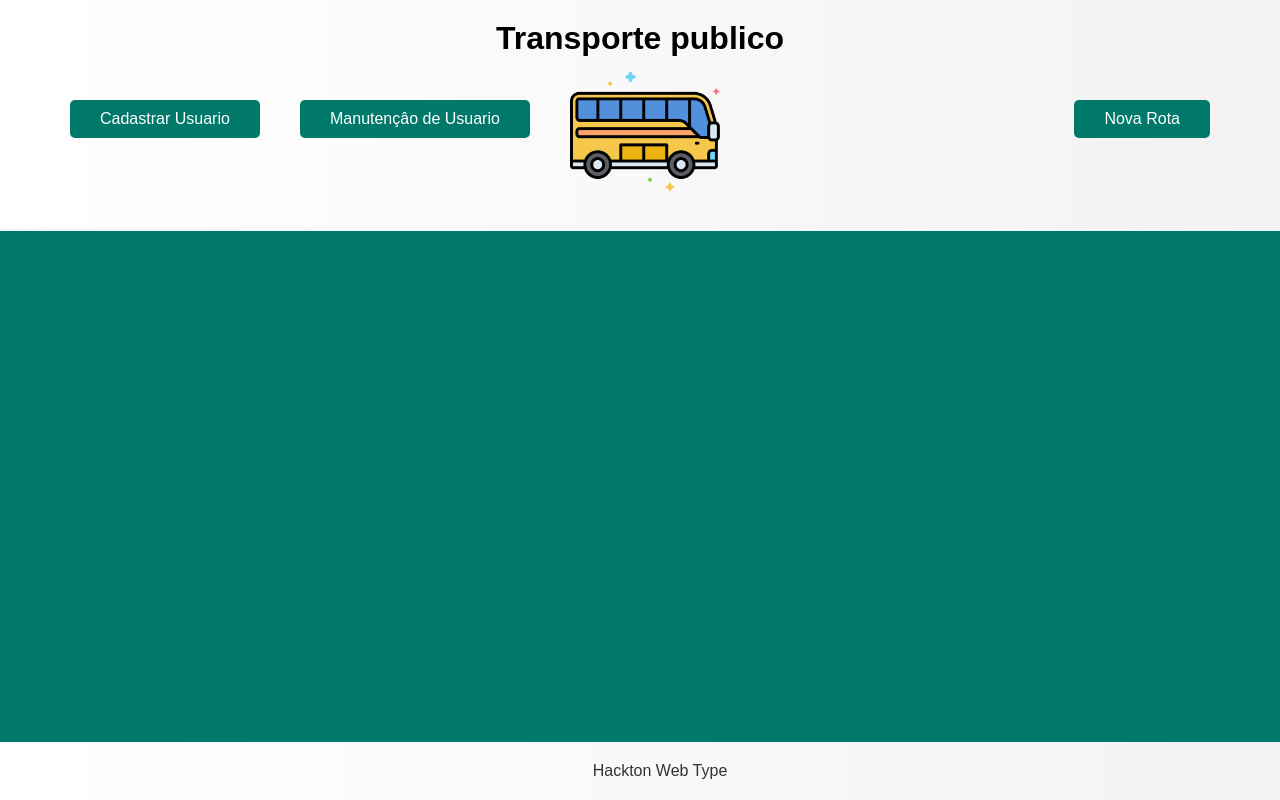
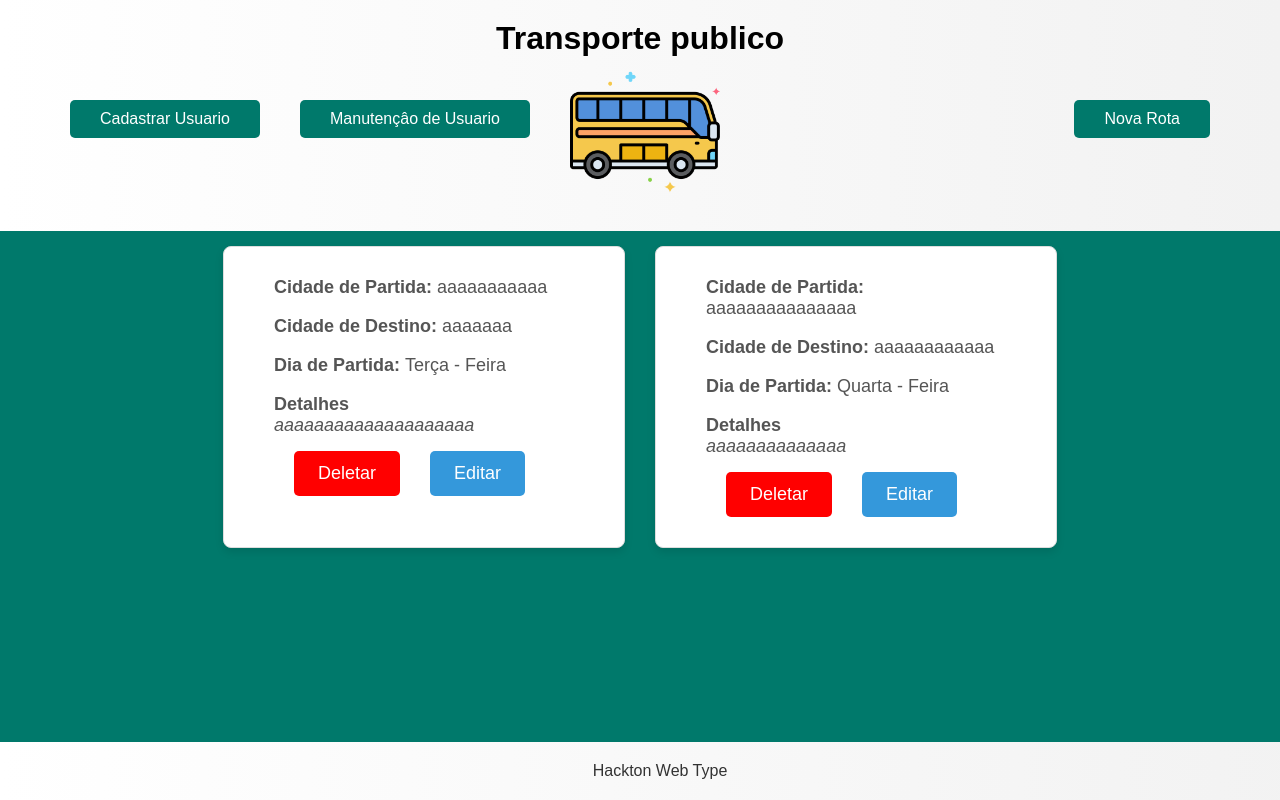
Before and after one commit to Guilhermecds/ProjetoReactHackaton, a React (Vite) app in the folder reacthackaton/: page / in a window 1280 px wide. Built offline with nearby package versions, Linux system fonts and the light colour scheme; data requests are answered from the project's data file.

Commit message:
feat: Validacao e formulario

```diff
--- a/reacthackaton/server/db.json
+++ b/reacthackaton/server/db.json
@@ -1,10 +1,25 @@
 {
-  "rotas": [],
+  "rotas": [
+    {
+      "partida": "aaaaaaaaaaa",
+      "chegada": "aaaaaaa",
+      "detalhes": "aaaaaaaaaaaaaaaaaaaa",
+      "diapartida": "Terça - Feira",
+      "id": 1
+    },
+    {
+      "partida": "aaaaaaaaaaaaaaa",
+      "chegada": "aaaaaaaaaaaa",
+      "detalhes": "aaaaaaaaaaaaaa",
+      "diapartida": "Quarta - Feira",
+      "id": 4
+    }
+  ],
   "usuarios": [
     {
-      "nome": "s",
-      "usuario": "s",
-      "senha": "s",
+      "nome": "João",
+      "usuario": "aaaaaaaa",
+      "senha": "aaaaaaaaaa",
       "id": 1
     }
   ]
--- a/reacthackaton/src/Components/CustonModal/index.tsx
+++ b/reacthackaton/src/Components/CustonModal/index.tsx
@@ -46,27 +46,31 @@ export function CustomModal(props: PropsModal) {
     function enviarForm(e: any) {
         e.preventDefault();
 
+
+        if (!/^[A-Za-zÀ-ÖØ-öø-ÿ\s]+$/.test(partida) || !/^[A-Za-zÀ-ÖØ-öø-ÿ\s]+$/.test(chegada)) {
+            toast.warning('Os campos de partida e destino não podem conter números ou caracteres especiais.');
+            return;
+        }
+
         if (editarRota.editar && editarRota.rotas) {
-
           let objRota = {
             ...editarRota.rotas,
             partida,
             chegada,
             detalhes,
             diapartida
-            }
-            atualizar(objRota)
-            limparCamposEFecharModal()
-
+          };
+          atualizar(objRota);
+          limparCamposEFecharModal();
         } else {
           let objRota = {
             partida,
             chegada,
             detalhes,
             diapartida
-            }
-            inserir(objRota)
-            limparCamposEFecharModal()
+          };
+          inserir(objRota);
+          limparCamposEFecharModal();
         }
       }
 
--- a/reacthackaton/src/Components/Footer/index.tsx
+++ b/reacthackaton/src/Components/Footer/index.tsx
@@ -17,16 +17,13 @@ export const Footer = (props: PropsFooter) => {
 
     useEffect(() => {
         const handleScroll = () => {
-            // Verifica se a pessoa rolou até o final da página
             const isAtBottom = window.innerHeight + window.scrollY >= document.body.offsetHeight - 60;
 
             setShowFooter(isAtBottom);
         };
 
-        // Adiciona um listener para o evento de scroll
         window.addEventListener('scroll', handleScroll);
 
-        // Remove o listener quando o componente é desmontado
         return () => {
             window.removeEventListener('scroll', handleScroll);
         };
--- a/reacthackaton/src/Components/ModalUsuario/index.tsx
+++ b/reacthackaton/src/Components/ModalUsuario/index.tsx
@@ -2,6 +2,8 @@ import Modal from 'react-modal'
 import { FormGroup, Button, FormContainer, Textarea, Input, Label } from './style';
 import { useContext, useState, useEffect } from 'react';
 import { UsuarioContext } from '../contexts/usuarioContext';
+import { toast } from "react-toastify";
+
 interface PropsModal {
     modalVisible: boolean;
     fecharModal: () => void;
@@ -36,28 +38,32 @@ export function ModalUsuario(props: PropsModal) {
 
     }, [editarUsuario.editar])
 
-    function enviarForm(e: any) {
+    function enviarForm(e: React.FormEvent<HTMLFormElement>) {
         e.preventDefault();
 
+        if (!/^[A-Za-zÀ-ÖØ-öø-ÿ\s]+$/.test(nome)) {
+            toast.warning('O nome do usuário não pode conter números ou caracteres especiais.');
+            return;
+        }
+
         if (editarUsuario.editar && editarUsuario.usuarios) {
-
           let objUsuario = {
             ...editarUsuario.usuarios,
             nome,
             usuario,
-                senha
-            }
-            limparCamposEFecharModal()
-            atualizar(objUsuario)
+            senha,
+          };
+          limparCamposEFecharModal();
+          atualizar(objUsuario);
+        } else {
 
-        } else {
           let objUsuario = {
             nome,
             usuario,
-                senha
-            }
-            limparCamposEFecharModal()
-            inserirUsu(objUsuario)
+            senha,
+          };
+          limparCamposEFecharModal();
+          inserirUsu(objUsuario);
         }
       }
 
```
Lines whose indentation alone changed are shown as unchanged.
